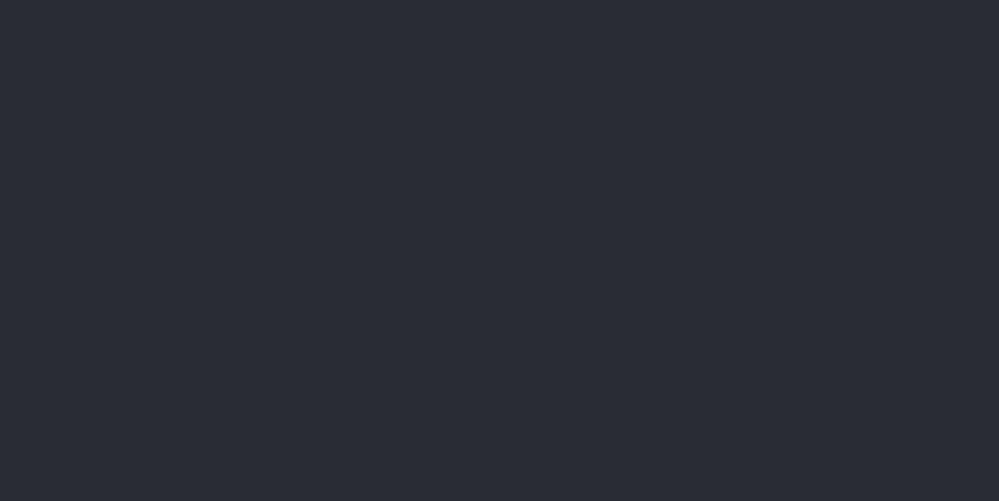
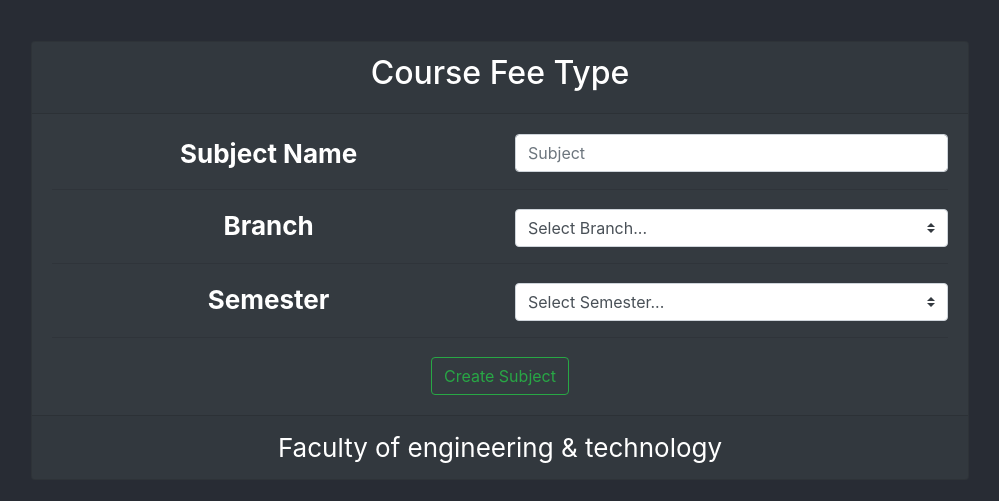
Before and after one commit to Jay-2019/invoice-system-admin, a React (Create React App) app: page /createSubject in a window 1280 px wide. Shown: the part 159-660 px from the top of the page, without its empty margins (140-1139 px from the left). Built offline with nearby package versions, Linux system fonts and the light colour scheme.

Commit message:
added a Feature to createSubject

```diff
--- a/src/components/backFeeDueDate/backFeeDueDate.jsx
+++ b/src/components/backFeeDueDate/backFeeDueDate.jsx
@@ -1,4 +1,4 @@
-import React, { useState, useEffect } from "react";
+import React from "react";
 import { Formik, Form, ErrorMessage } from "formik";
 import * as Yup from "yup";
 import Axios from "axios";
--- /dev/null
+++ b/src/components/createSubject/createSubject.jsx
@@ -0,0 +1,121 @@
+import React from "react";
+import { Formik, Field, Form, ErrorMessage } from "formik";
+import * as Yup from "yup";
+import Axios from "axios";
+import { arrayOfBranch, arrayOfSemester } from "../../constant";
+
+export default function CreateSubject(props) {
+  return (
+    <Formik
+      initialValues={{
+        subjectName: "",
+        branch: "",
+        semester: ""
+      }}
+      validationSchema={Yup.object({
+        subjectName: Yup.string()
+          .matches(
+            /^[ A-Za-z0-9_./+-]*$/,
+            " Subject Name Contain only AlphaNumeric & Special Character(_,.,/,+,-) "
+          )
+          .required("Required"),
+        branch: Yup.string()
+          .oneOf(arrayOfBranch)
+          .required("Required"),
+        semester: Yup.string()
+          .oneOf(arrayOfSemester)
+          .required("Required")
+      })}
+      onSubmit={(values, { setSubmitting, resetForm }) => {
+        Axios.post(`http://localhost:4000/feePaymentDB/createSubject/`, values)
+          .then(response => {
+            return response.data;
+          })
+          .catch(error => error.message);
+
+        setSubmitting(true);
+        resetForm();
+        // props.history.push("/studentSignIn");
+      }}
+    >
+      <Form>
+        <br />
+        <div className="d-flex justify-content-center">
+          <div className="card text-white bg-dark w-75 ">
+            <div className="card-header  text-center">
+              <h2>Course Fee Type</h2>
+            </div>
+            <div className="card-body">
+              <div>
+                <div className="row">
+                  <div className="col">
+                    <b>Subject Name</b>
+                  </div>
+                  <div className="col">
+                    <Field
+                      type="string"
+                      name="subjectName"
+                      placeholder="Subject "
+                      className="form-control"
+                    />
+                    <ErrorMessage name="subjectName" />
+                  </div>
+                </div>
+                <hr />
+                <div className="row">
+                  <div className="col">
+                    <b>Branch</b>
+                  </div>
+                  <div className="col">
+                    <Field as="select" name="branch" className="custom-select">
+                      <option hidden>Select Branch...</option>
+                      {arrayOfBranch.map((branch, index) => (
+                        <option key={index} value={branch}>
+                          {branch}
+                        </option>
+                      ))}
+                    </Field>
+                    <ErrorMessage name="branch" />
+                  </div>
+                </div>
+                <hr />
+                <div className="row">
+                  <div className="col">
+                    <b>Semester</b>
+                  </div>
+                  <div className="col">
+                    <Field
+                      as="select"
+                      name="semester"
+                      className="custom-select"
+                    >
+                      <option hidden>Select Semester...</option>
+                      {arrayOfSemester.map((semester, index) => (
+                        <option key={index} value={semester}>
+                          {semester}
+                        </option>
+                      ))}
+                    </Field>
+                    <ErrorMessage name="semester" />
+                  </div>
+                </div>
+                <hr />
+
+                <div className="row">
+                  <div className="col text-center">
+                    <button type="submit" className="btn btn-outline-success">
+                      Create Subject
+                    </button>
+                  </div>
+                </div>
+              </div>
+            </div>
+            <div className="card-footer text-center">
+              Faculty of engineering & technology
+            </div>
+          </div>
+        </div>
+      </Form>
+    </Formik>
+  );
+}
--- a/src/components/index.js
+++ b/src/components/index.js
@@ -2,4 +2,5 @@ import CourseFeeDueDate from "./courseFeeDueDate/courseFeeDueDate";
 import CourseFeeType from "./courseFeeType/courseFeeType";
 import BackFeeType from "./backFeeType/backFeeType";
 import BackFeeDueDate from "./backFeeDueDate/backFeeDueDate";
-export { CourseFeeType, CourseFeeDueDate, BackFeeType, BackFeeDueDate };
+import CreateSubject from "./createSubject/createSubject";
+export { CourseFeeType, CourseFeeDueDate, BackFeeType, BackFeeDueDate, CreateSubject };
--- a/src/constant.js
+++ b/src/constant.js
@@ -3,11 +3,27 @@ export const year = {
     secondYear: "Second Year",
     thirdYear: "Third Year",
     fourthYear: "Fourth Year",
-}
-export const arrayOfYear = ["First Year",
+};
+
+export const arrayOfYear = [
+    "First Year",
     "Second Year",
     "Third Year",
-    "Fourth Year"]
+    "Fourth Year"];
+
+export const arrayOfBranch = ["B.Tech I.T.", "B.Tech F.T.", "B.Tech A.G.", "B.Tech CIVIL"];
+
+export const arrayOfSemester = [
+    "First Semester",
+    "Second Semester",
+    "Third Semester",
+    "Fourth Semester",
+    "Fifth Semester",
+    "Sixth Semester",
+    "Seventh Semester",
+    "Eighth Semester"];
+
+
 
 export const backFeeType = {
     examinationFormFee: "Examination Form Fee",
--- a/src/routes/public/public.js
+++ b/src/routes/public/public.js
@@ -1,9 +1,10 @@
 import React from 'react'
-import { CourseFeeDueDate, CourseFeeType, BackFeeType, BackFeeDueDate } from "../../components/index";
+import { CourseFeeDueDate, CourseFeeType, BackFeeType, BackFeeDueDate, CreateSubject } from "../../components/index";
 import PublicRoute from "./publicRoute";
 
 const publicRoutes = (props) => {
     const routes = [
+        { path: "/createSubject", component: CreateSubject },
         { path: "/updateCourseFeeDueDate", component: CourseFeeDueDate },
         { path: "/updateCourseFeeType", component: CourseFeeType },
         { path: "/updateBackFeeType", component: BackFeeType },
```
Also changed, not shown: src/components/createSubject/index.js (added). Lines whose indentation alone changed are shown as unchanged.
